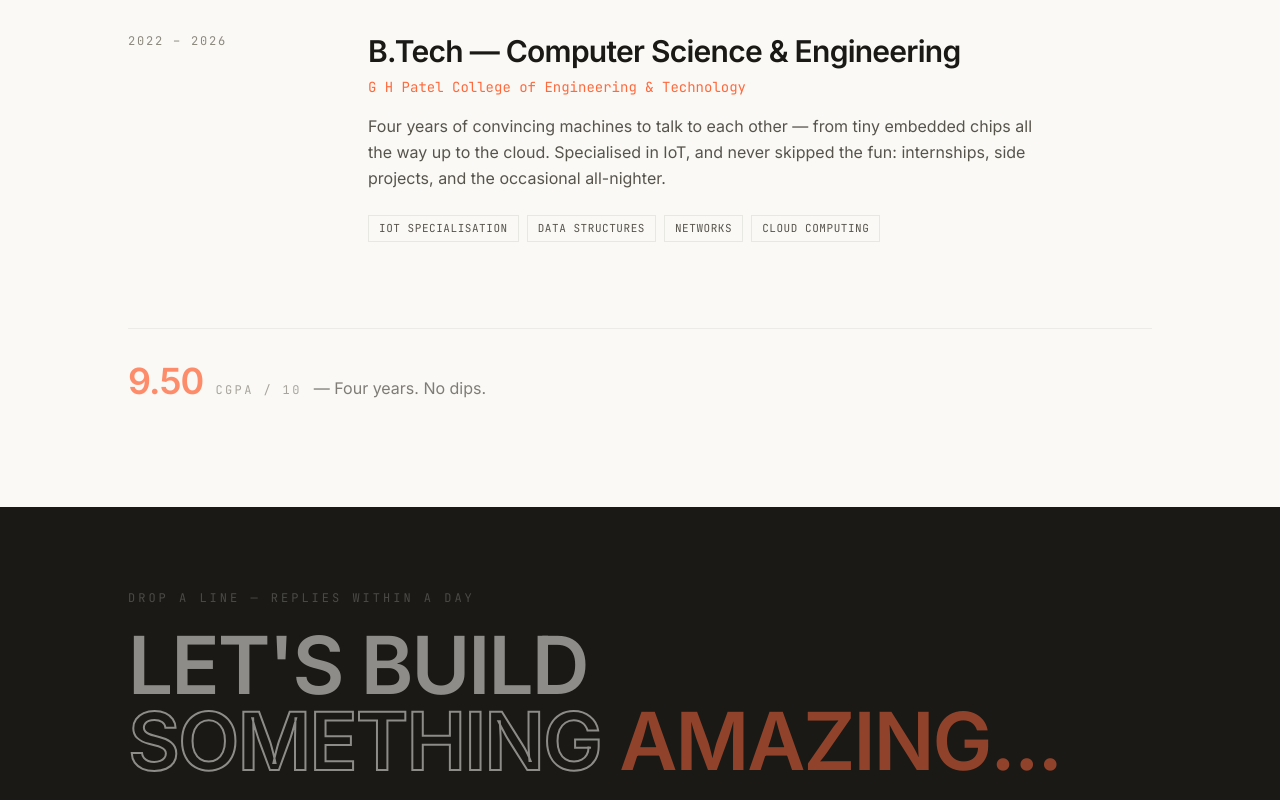
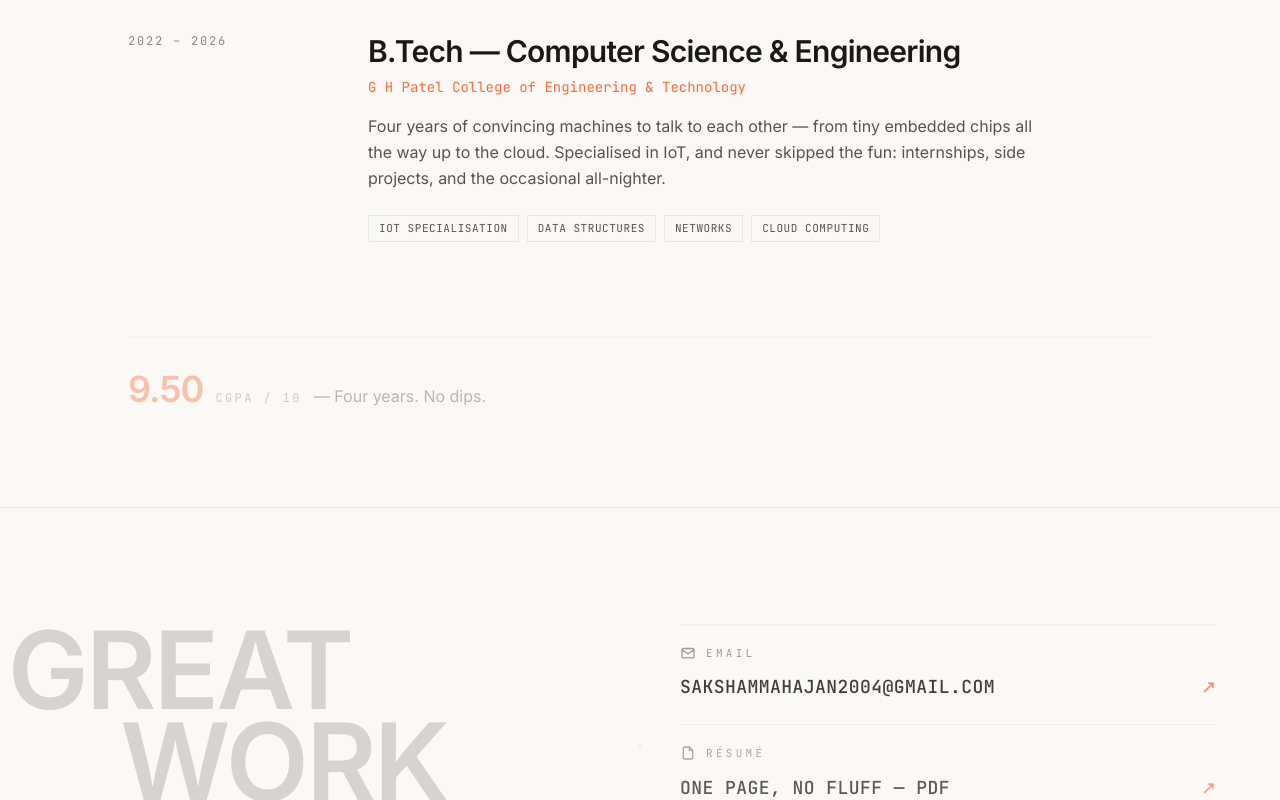
Before and after one commit to sakshammjn/portfolio-website, a React (Vite) app: page / in a window 1280 px wide. Shown: the part 6854-7654 px from the top of the page. Built offline with nearby package versions, Linux system fonts and the light colour scheme; no server answers; a web font is replaced by a local one.

Commit message:
reworked the last page

```diff
--- a/index.html
+++ b/index.html
@@ -66,7 +66,7 @@
     <link rel="preconnect" href="https://fonts.gstatic.com" crossorigin />
     <link rel="preconnect" href="https://api.fontshare.com" crossorigin />
     <link
-      href="https://fonts.googleapis.com/css2?family=Inter:wght@400;500;600&family=JetBrains+Mono:wght@400;500&display=swap"
+      href="https://fonts.googleapis.com/css2?family=Inter:wght@400;500;600&family=JetBrains+Mono:wght@400;500&family=Permanent+Marker&display=swap"
       rel="stylesheet"
     />
     <!-- Clash Display: the heavy geometric face for the hero name / marquee -->
--- a/src/components/sections/Contact.tsx
+++ b/src/components/sections/Contact.tsx
@@ -1,20 +1,26 @@
+import { useRef } from 'react'
+import { motion, useReducedMotion, useScroll, useTransform } from 'framer-motion'
 import { contact, resume, socials } from '@/data/content'
 import { LastShipped } from '@/components/ui/LastShipped'
 import { LocalTime } from '@/components/ui/LocalTime'
 import { Reveal } from '@/components/ui/Reveal'
 
 /**
- * The closing band — inverted paper surface. Opens in the hero's voice
- * (kicker + three-voice headline), then closes as a compact ledger: every
- * way to reach Saksham set as ruled editorial rows — mono label column,
- * the real handle as the value, ember arrow riding right beside it — with
- * the live clock as the last entry. A colophon, not a footer.
+ * The closing band — deliberately NOT a numbered chapter. It keeps the
+ * chapters' hairline rule so the page stays one piece, but breaks their
+ * layout: a two-column split, with a word-per-line display statement on the
+ * left (solid caps → hollow caps → ember marker scrawl) and the contact
+ * ledger stacked on the right — label over value, the live clock last.
  */
 
+const LABEL_WRAP = 'flex items-center gap-2.5'
 const LABEL =
-  'w-24 shrink-0 font-mono text-[10px] uppercase tracking-[0.3em] text-ink/35'
+  'font-mono text-[11px] uppercase tracking-[0.3em] text-fg-faint'
 const VALUE =
-  'font-mono text-[15px] font-medium uppercase tracking-wide text-ink/80 transition-colors group-hover:text-accent'
+  'font-mono text-base font-medium uppercase tracking-wide text-fg transition-colors group-hover:text-accent sm:text-lg'
+const ICON =
+  'h-4 w-4 shrink-0 text-fg-faint transition-colors group-hover:text-accent'
+const ROW = 'group block border-t border-line py-5'
 
 /** Diagonal ember arrow for rows that leave the site. */
 function ArrowOut() {
@@ -28,84 +34,161 @@ function ArrowOut() {
   )
 }
 
+/* ── Minimal row glyphs — 2px strokes / flat brand marks, all currentColor. ── */
+
+function MailIcon() {
+  return (
+    <svg aria-hidden viewBox="0 0 24 24" fill="none" stroke="currentColor" strokeWidth="2" className={ICON}>
+      <rect x="3" y="5" width="18" height="14" rx="2" />
+      <path d="m3 7 9 6 9-6" />
+    </svg>
+  )
+}
+
+function FileIcon() {
+  return (
+    <svg aria-hidden viewBox="0 0 24 24" fill="none" stroke="currentColor" strokeWidth="2" className={ICON}>
+      <path d="M14 3H7a2 2 0 0 0-2 2v14a2 2 0 0 0 2 2h10a2 2 0 0 0 2-2V8z" />
+      <path d="M14 3v5h5" />
+    </svg>
+  )
+}
+
+function LinkedInIcon() {
+  return (
+    <svg aria-hidden viewBox="0 0 24 24" fill="currentColor" className={ICON}>
+      <path d="M20.447 20.452h-3.554v-5.569c0-1.328-.027-3.037-1.852-3.037-1.853 0-2.136 1.445-2.136 2.939v5.667H9.351V9h3.414v1.561h.046c.477-.9 1.637-1.85 3.37-1.85 3.601 0 4.267 2.37 4.267 5.455v6.286zM5.337 7.433c-1.144 0-2.063-.926-2.063-2.065 0-1.138.92-2.063 2.063-2.063 1.14 0 2.064.925 2.064 2.063 0 1.139-.925 2.065-2.064 2.065zm1.782 13.019H3.555V9h3.564v11.452zM22.225 0H1.771C.792 0 0 .774 0 1.729v20.542C0 23.227.792 24 1.771 24h20.451C23.2 24 24 23.227 24 22.271V1.729C24 .774 23.2 0 22.225 0z" />
+    </svg>
+  )
+}
+
+function GitHubIcon() {
+  return (
+    <svg aria-hidden viewBox="0 0 24 24" fill="currentColor" className={ICON}>
+      <path d="M12 .297c-6.63 0-12 5.373-12 12 0 5.303 3.438 9.8 8.205 11.385.6.113.82-.258.82-.577 0-.285-.01-1.04-.015-2.04-3.338.724-4.042-1.61-4.042-1.61C4.422 18.07 3.633 17.7 3.633 17.7c-1.087-.744.084-.729.084-.729 1.205.084 1.838 1.236 1.838 1.236 1.07 1.835 2.809 1.305 3.495.998.108-.776.417-1.305.76-1.605-2.665-.3-5.466-1.332-5.466-5.93 0-1.31.465-2.38 1.235-3.22-.135-.303-.54-1.523.105-3.176 0 0 1.005-.322 3.3 1.23.96-.267 1.98-.399 3-.405 1.02.006 2.04.138 3 .405 2.28-1.552 3.285-1.23 3.285-1.23.645 1.653.24 2.873.12 3.176.765.84 1.23 1.91 1.23 3.22 0 4.61-2.805 5.625-5.475 5.92.42.36.81 1.096.81 2.22 0 1.606-.015 2.896-.015 3.286 0 .315.21.69.825.57C20.565 22.092 24 17.592 24 12.297c0-6.627-5.373-12-12-12" />
+    </svg>
+  )
+}
+
+function ClockIcon() {
+  return (
+    <svg aria-hidden viewBox="0 0 24 24" fill="none" stroke="currentColor" strokeWidth="2" className={ICON}>
+      <circle cx="12" cy="12" r="9" />
+      <path d="M12 7v5l3 3" />
+    </svg>
+  )
+}
+
 export function Contact() {
   const linkedin = socials.find((s) => s.label === 'LinkedIn')
   const github = socials.find((s) => s.label === 'GitHub')
+
+  // The statement's words counter-slide into alignment (alternating sides),
+  // scrubbed 1:1 by scroll as the statement crosses into the viewport — the
+  // window is keyed to the statement's own top so it completes on every
+  // screen height (a section-bottom key stranded it half-done on tall mobile
+  // layouts where the footer sits below the grid).
+  const headRef = useRef<HTMLHeadingElement>(null)
+  const prefersReduced = useReducedMotion()
+  const { scrollYProgress } = useScroll({
+    target: headRef,
+    offset: ['start 0.95', 'start 0.45'],
+  })
+  const xLeft = useTransform(scrollYProgress, [0, 1], [-60, 0])
+  const xRight = useTransform(scrollYProgress, [0, 1], [60, 0])
+  const headOpacity = useTransform(scrollYProgress, [0, 0.4], [0, 1])
+  const line = (x: typeof xLeft) =>
+    prefersReduced ? undefined : { x, opacity: headOpacity }
 
   return (
     <section
       id="contact"
       aria-label="Contact"
-      className="scroll-mt-24 bg-fg px-6 py-12 text-ink sm:py-18"
+      className="scroll-mt-24 border-t border-line px-6 py-20 sm:py-28"
     >
-      <div className="mx-auto max-w-5xl">
-        {/* Kicker + headline — the band still opens in the hero's voice. */}
-        <Reveal>
-          <p className="font-mono text-xs uppercase tracking-[0.25em] text-ink/40">
-            Drop a line — replies within a day
-          </p>
-        </Reveal>
-        {/* Two lines: "LET'S BUILD" / "SOMETHING AMAZING..." — the clamp is
-            capped at 5rem so the second line holds as one on desktop; it
-            wraps gracefully only on very narrow phones. */}
-        <Reveal delay={0.05}>
-          <h2 className="mt-5 font-hero text-[clamp(2rem,7vw,5rem)] font-bold uppercase leading-[0.95] tracking-tight">
-            Let's build
-            <br />
-            <span className="text-transparent [-webkit-text-stroke:2px_var(--color-ink)]">
-              something
-            </span>{' '}
-            <span className="text-accent">amazing...</span>
+      <div className="mx-auto grid max-w-6xl gap-14 lg:grid-cols-2 lg:items-center lg:gap-20">
+        {/* Left — the statement, one word per line: solid caps, hollow caps,
+            then the ember marker scrawl signing off. */}
+        <h2
+          ref={headRef}
+          className="font-hero text-[clamp(3rem,10vw,6.75rem)] font-bold uppercase leading-[0.85] tracking-tight text-fg"
+        >
+          <motion.span className="block" style={line(xLeft)}>
+            Great
+          </motion.span>
+          <motion.span className="block" style={line(xRight)}>
+            Work
+          </motion.span>
+          <motion.span
+            className="block text-transparent [-webkit-text-stroke:2px_var(--color-fg)]"
+            style={line(xLeft)}
+          >
+            Starts
+          </motion.span>
+          <motion.span
+            className="block text-transparent [-webkit-text-stroke:2px_var(--color-fg)]"
+            style={line(xRight)}
+          >
+            With
+          </motion.span>
+          <motion.span className="mt-3 block" style={line(xLeft)}>
+            <span className="inline-block -rotate-2 font-scrawl text-[0.72em] normal-case tracking-normal text-accent">
+              a hello...
+            </span>
+          </motion.span>
         </h2>
-        </Reveal>
 
-        {/* ── The ledger — arrows ride beside the values, rows stay tight. ── */}
-        <div className="mt-10">
-          {/* Email — the hero row, whole row clickable. */}
-          <Reveal delay={0.1}>
-            <a
-              href={`mailto:${contact.email}`}
-              className="group flex flex-col gap-1 border-t border-ink/15 py-5 sm:flex-row sm:items-baseline sm:gap-8"
-            >
+        {/* Right — the contact ledger: label over value, arrow at the far
+            edge of each row. */}
+        <div>
+          {/* Email */}
+          <Reveal delay={0.1} until={0.9}>
+            <a href={`mailto:${contact.email}`} className={ROW}>
+              <span className={LABEL_WRAP}>
+                <MailIcon />
                 <span className={LABEL}>Email</span>
-              <span className="flex min-w-0 items-center gap-4">
-                <span className="min-w-0 break-all font-hero text-[clamp(1.3rem,3vw,2.5rem)] font-bold leading-tight tracking-tight transition-colors group-hover:text-accent">
+              </span>
+              <span className="mt-3 flex items-center justify-between gap-4">
+                <span className={`min-w-0 break-all ${VALUE}`}>
                   {contact.email}
                 </span>
-                <span
-                  aria-hidden
-                  className="hidden shrink-0 font-hero text-2xl leading-none text-accent transition-transform duration-300 group-hover:translate-x-2 sm:block"
-                >
-                  →
-                </span>
+                <ArrowOut />
               </span>
             </a>
           </Reveal>
 
-          <Reveal delay={0.14}>
+          {/* Résumé */}
+          <Reveal delay={0.14} until={0.9}>
             <a
               href={resume.href}
               target="_blank"
               rel="noreferrer noopener"
-              className="group flex flex-col gap-1 border-t border-ink/15 py-3 sm:flex-row sm:items-baseline sm:gap-8"
+              className={ROW}
             >
+              <span className={LABEL_WRAP}>
+                <FileIcon />
                 <span className={LABEL}>Résumé</span>
-              <span className="flex items-center gap-3">
+              </span>
+              <span className="mt-3 flex items-center justify-between gap-4">
                 <span className={VALUE}>one page, no fluff — pdf</span>
                 <ArrowOut />
               </span>
             </a>
           </Reveal>
 
-          <Reveal delay={0.18}>
+          {/* LinkedIn */}
+          <Reveal delay={0.18} until={0.9}>
             <a
               href={linkedin?.href}
               target="_blank"
               rel="noreferrer noopener"
-              className="group flex flex-col gap-1 border-t border-ink/15 py-3 sm:flex-row sm:items-baseline sm:gap-8"
+              className={ROW}
             >
+              <span className={LABEL_WRAP}>
+                <LinkedInIcon />
                 <span className={LABEL}>LinkedIn</span>
-              <span className="flex items-center gap-3">
+              </span>
+              <span className="mt-3 flex items-center justify-between gap-4">
                 <span className={VALUE}>{linkedin?.handle}</span>
                 <ArrowOut />
               </span>
@@ -114,9 +197,13 @@ export function Contact() {
 
           {/* GitHub — a div, not a link: the handle and the live "shipped"
               receipt are two separate anchors (nested <a> is illegal). */}
-          <Reveal delay={0.22}>
-            <div className="group flex flex-col gap-1 border-t border-ink/15 py-3 sm:flex-row sm:items-baseline sm:gap-8">
+          <Reveal delay={0.22} until={0.9}>
+            <div className={ROW}>
+              <span className={LABEL_WRAP}>
+                <GitHubIcon />
                 <span className={LABEL}>GitHub</span>
+              </span>
+              <span className="mt-3 flex items-center justify-between gap-4">
                 <span className="flex min-w-0 flex-wrap items-center gap-x-2 gap-y-1">
                   <a
                     href={github?.href}
@@ -127,16 +214,22 @@ export function Contact() {
                     {github?.handle}
                   </a>
                   <LastShipped />
+                </span>
                 <ArrowOut />
               </span>
             </div>
           </Reveal>
 
           {/* Local time — the ledger's closing entry; live, not a link. */}
-          <Reveal delay={0.26}>
-            <div className="flex flex-col gap-1 border-y border-ink/15 py-3 sm:flex-row sm:items-baseline sm:gap-8">
+          <Reveal delay={0.26} until={0.9}>
+            <div className="block border-y border-line py-5">
+              <span className={LABEL_WRAP}>
+                <ClockIcon />
                 <span className={LABEL}>Local time</span>
+              </span>
+              <span className="mt-3 block">
                 <LocalTime />
+              </span>
             </div>
           </Reveal>
         </div>
--- a/src/components/ui/Chapter.tsx
+++ b/src/components/ui/Chapter.tsx
@@ -30,7 +30,7 @@ export function Chapter({ id, index, label, lede, children }: ChapterProps) {
 
   const { scrollYProgress } = useScroll({
     target: headerRef,
-    offset: ['start 0.95', 'start 0.55'],
+    offset: ['start 0.98', 'start 0.45'],
   })
   const braceL = useTransform(scrollYProgress, [0, 1], [-18, 0])
   const braceR = useTransform(scrollYProgress, [0, 1], [18, 0])
--- a/src/components/ui/LastShipped.tsx
+++ b/src/components/ui/LastShipped.tsx
@@ -5,7 +5,6 @@ import { relative, useLastShipped } from '@/lib/useLastShipped'
  * dot-row — quiet proof the shipping never stopped. Time only; the link
  * quietly points at the repo it landed in without naming it.
  *
- * Lives inside the inverted paper band, so it uses the ink tokens (not fg).
  * Renders nothing until the data is in, and stays gone on any failure —
  * the row must never show a broken state.
  */
@@ -19,7 +18,7 @@ export function LastShipped() {
       href={shipped.url}
       target="_blank"
       rel="noreferrer noopener"
-      className="inline-flex items-center gap-2 font-mono text-sm uppercase tracking-wider text-ink/50 transition-colors hover:text-accent"
+      className="inline-flex items-center gap-2 font-mono text-[15px] uppercase tracking-wide text-fg-faint transition-colors hover:text-accent"
     >
       {/* Accent slash — ties the suffix to the GitHub link it follows. */}
       <span aria-hidden className="text-accent">/</span>
--- a/src/components/ui/Reveal.tsx
+++ b/src/components/ui/Reveal.tsx
@@ -9,6 +9,12 @@ interface RevealProps {
   delay?: number
   /** Vertical travel distance in px. */
   y?: number
+  /** Viewport fraction (of height, from the top) where the scrub completes.
+   *  Default 0.7 = the block finishes arriving at 70% viewport height.
+   *  Blocks near the page bottom need a larger value (e.g. 0.88) — they can
+   *  never reach the upper viewport, so a long window would strand them
+   *  half-faded at max scroll. */
+  until?: number
   className?: string
   as?: 'div' | 'li' | 'span'
 }
@@ -19,18 +25,25 @@ interface RevealProps {
  * slowly and it arrives slowly; scroll back and it retreats — no timers,
  * no one-shot triggers, the visitor's hand drives every frame.
  *
- * The window ends at 85% of the viewport so content is always fully solid
- * by reading height, and anything above the fold on load starts complete.
+ * The scrub spans from the viewport's bottom edge up to `until` (default
+ * 70% of the viewport height), so the arrival is long enough to actually
+ * watch; anything above the fold on load starts complete.
  * Fully disabled (renders statically) when the user prefers reduced motion.
  */
-export function Reveal({ children, y = 24, className, as = 'div' }: RevealProps) {
+export function Reveal({
+  children,
+  y = 24,
+  until = 0.7,
+  className,
+  as = 'div',
+}: RevealProps) {
   const ref = useRef<HTMLDivElement>(null)
   const prefersReduced = useReducedMotion()
   const MotionTag = motion[as] as typeof motion.div
 
   const { scrollYProgress } = useScroll({
     target: ref,
-    offset: ['start 1', 'start 0.85'],
+    offset: ['start 1', `start ${until}`],
   })
   const yValue = useTransform(scrollYProgress, [0, 1], [y, 0])
 
--- a/src/styles/index.css
+++ b/src/styles/index.css
@@ -29,6 +29,8 @@
   --font-mono: 'JetBrains Mono', ui-monospace, monospace;
   /* Heavy geometric "techy" face for the hero name / marquee. */
   --font-hero: 'Clash Display', 'Space Grotesk', 'Inter', system-ui, sans-serif;
+  /* Hand-scrawled marker for the one doodled word in the contact headline. */
+  --font-scrawl: 'Permanent Marker', 'Comic Sans MS', cursive;
 
   /* Layout rhythm */
   --spacing-chapter: 11rem;
```
Also changed, not shown: src/components/layout/CommandPalette.tsx (+12 -1 lines), src/components/ui/LocalTime.tsx (+5 -5 lines). Lines whose indentation alone changed are shown as unchanged.
